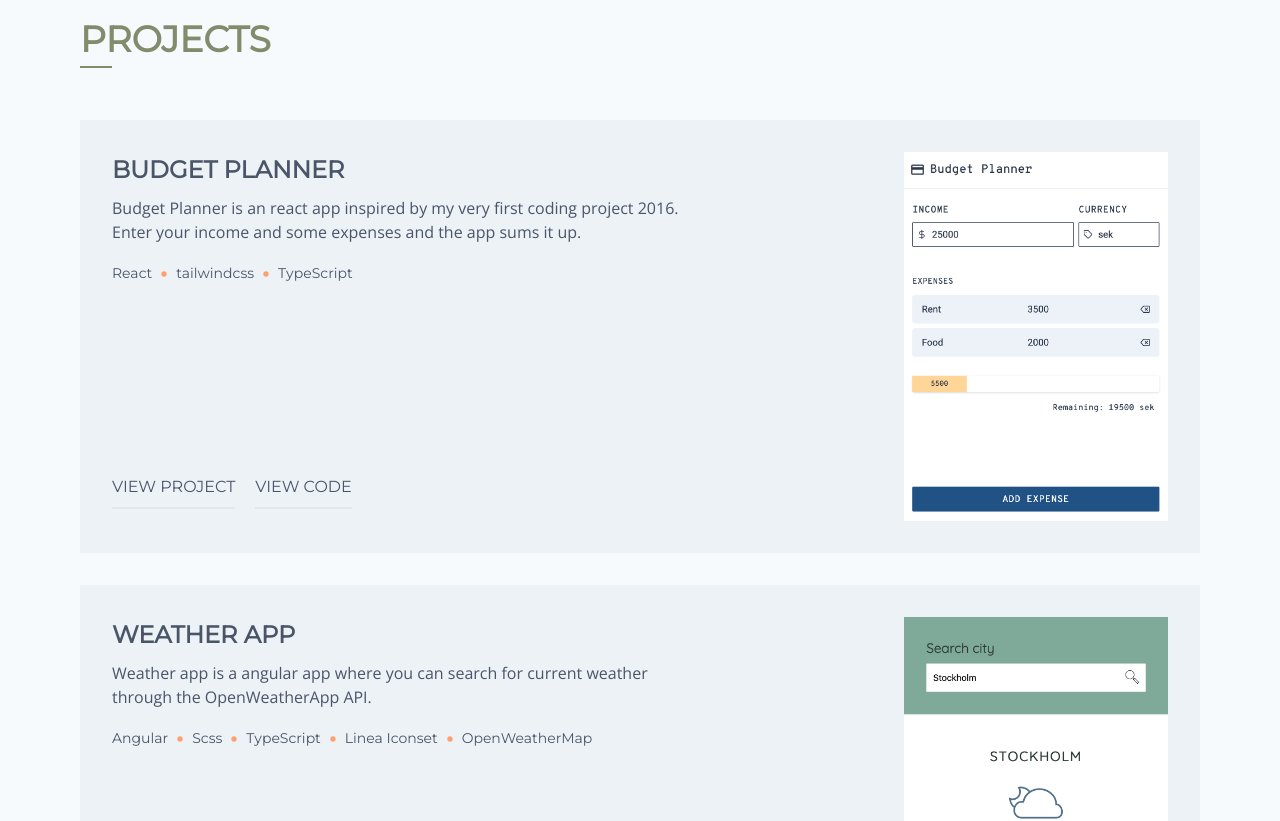
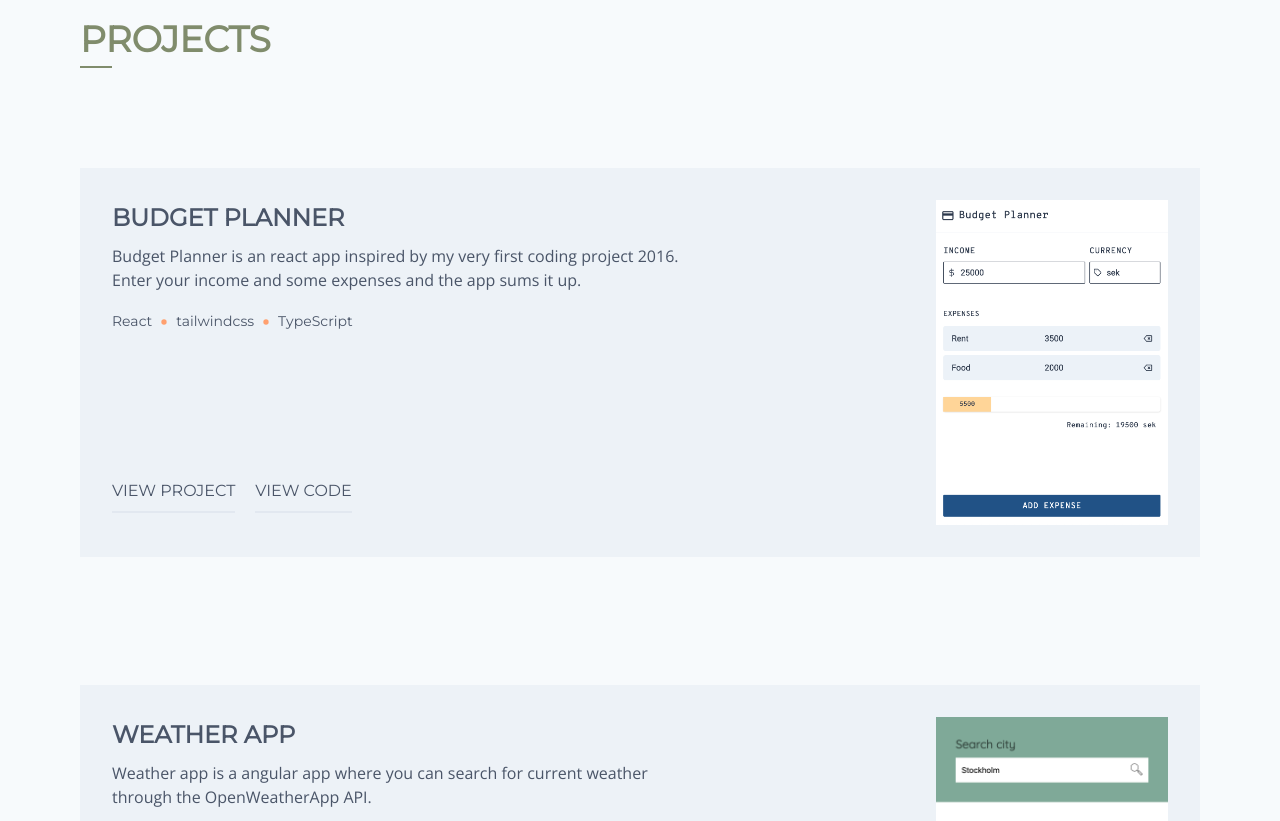
Before and after one commit to jdagmar/jdagmar.github.io, a React (Create React App) app: page / in a window 1280 px wide. Shown: the part 900-1721 px from the top of the page. Built offline with nearby package versions, Linux system fonts and the light colour scheme.

Commit message:
More whitespace

```diff
--- a/src/components/ProjectCards.tsx
+++ b/src/components/ProjectCards.tsx
@@ -5,8 +5,8 @@ import { Link } from './Link';
 
 export const ProjectCards = () => {
   const cards = projects.map(project => (
-    <li className="w-full my-4 p-8 bg-gray-200" key={project.name}>
-      <div className="flex justify-between flex-col lg:flex-row">
+    <li className="w-full my-16 p-8 bg-gray-200" key={project.name}>
+      <div className="flex justify-between flex-col sm:flex-row">
         <div className="flex flex-col justify-between">
           <div>
             <h3 className="uppercase font-montserrat text-2xl font-black">
@@ -36,7 +36,7 @@ export const ProjectCards = () => {
           </div>
         </div>
         {project.screenshot.map(screenshot => (
-          <div className="w-full lg:w-1/4">
+          <div className="w-full sm:w-1/3 lg:w-1/4 pt-6 sm:pt-0 sm:pl-8">
             <img
               src={process.env.PUBLIC_URL + '/' + screenshot}
               alt=""
```
